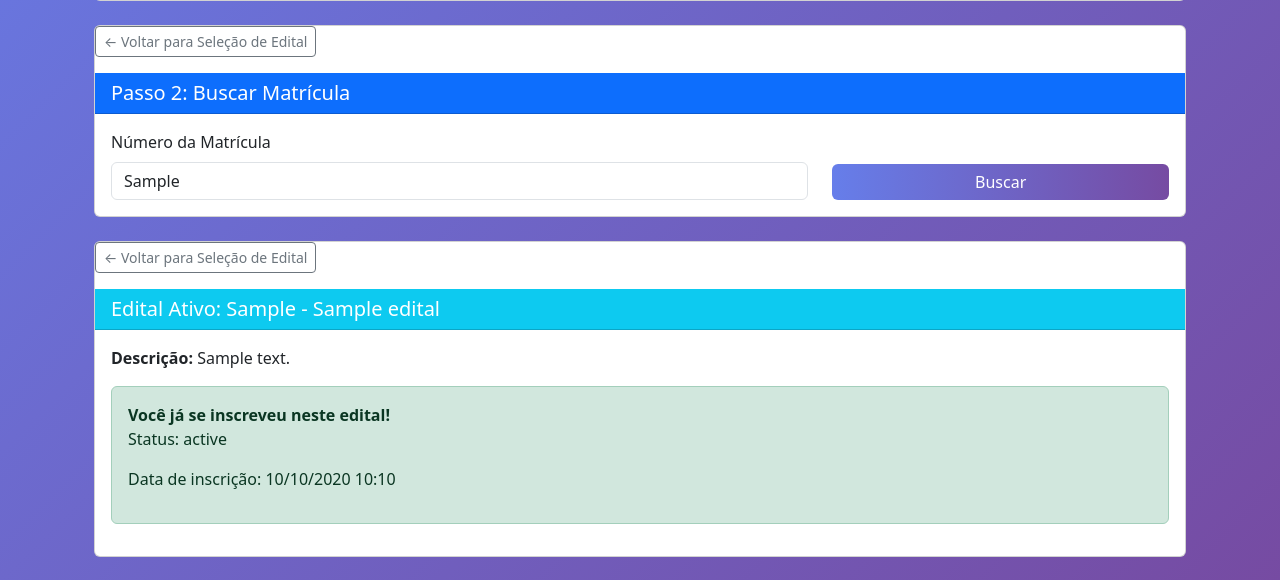
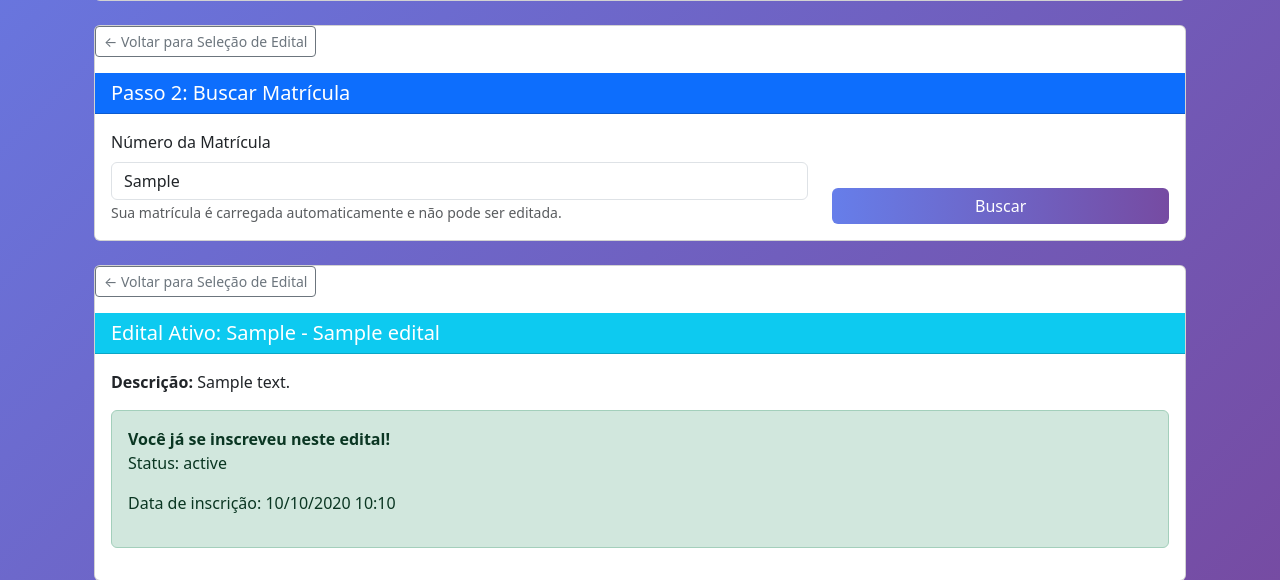
Before and after one commit to qwen-coder-dti-rei-ifpe/refluxo, a Django app: template templates/dashboard/student.html in a window 1280 px wide. Shown: the part 392-972 px from the top of the page. Run offline with Django 5.2, Linux system fonts and the light colour scheme; tables that the repository leaves empty hold one stand-in row (values such as "Sample post"); the template is opened without the code that fills it: values that come from a table or form of the project are taken from there, most other values are stand-ins (such as "Sample title", 1, 10 or a date in 2020); data that the repository does not hold is empty; parts of the project's set-up code (start-up, migrations or seed data) failed here and were passed over.

Commit message:
update branch

```diff
--- a/templates/dashboard/student.html
+++ b/templates/dashboard/student.html
@@ -76,7 +76,8 @@
                             <div class="col-md-8">
                                 <label for="matricula" class="form-label">Número da Matrícula</label>
                                 <input type="text" class="form-control" id="matricula" name="matricula"
-                                       value="{{ matricula_search|default:'' }}" placeholder="Digite sua matrícula" required>
+                                       value="{{ matricula_search|default:'' }}" placeholder="Digite sua matrícula" required readonly>
+                                <small class="form-text text-muted">Sua matrícula é carregada automaticamente e não pode ser editada.</small>
                             </div>
                             <div class="col-md-4 d-flex align-items-end">
                                 <button type="submit" class="btn btn-primary w-100">Buscar</button>
```
Also changed, not shown: 1 other file.
